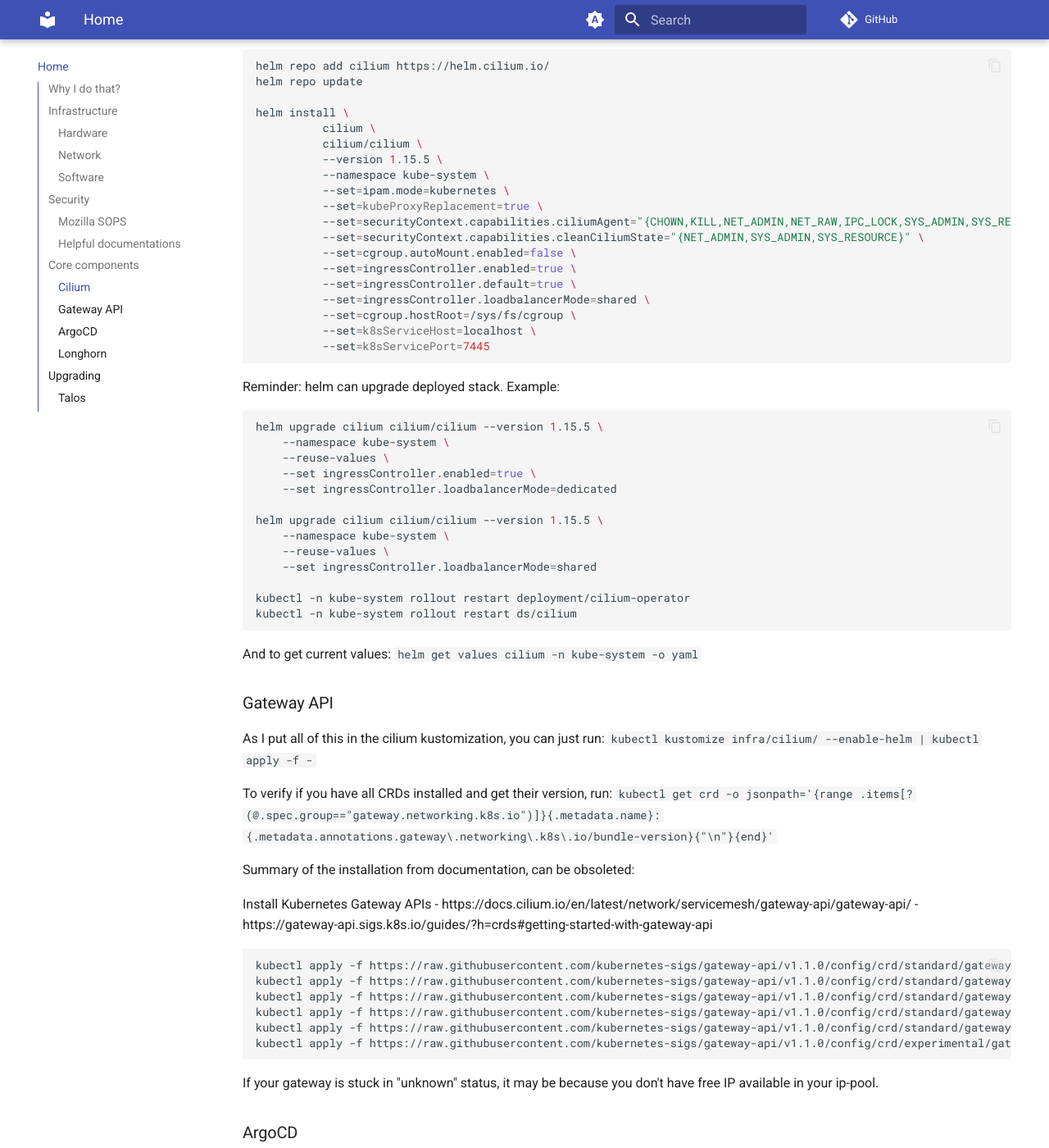
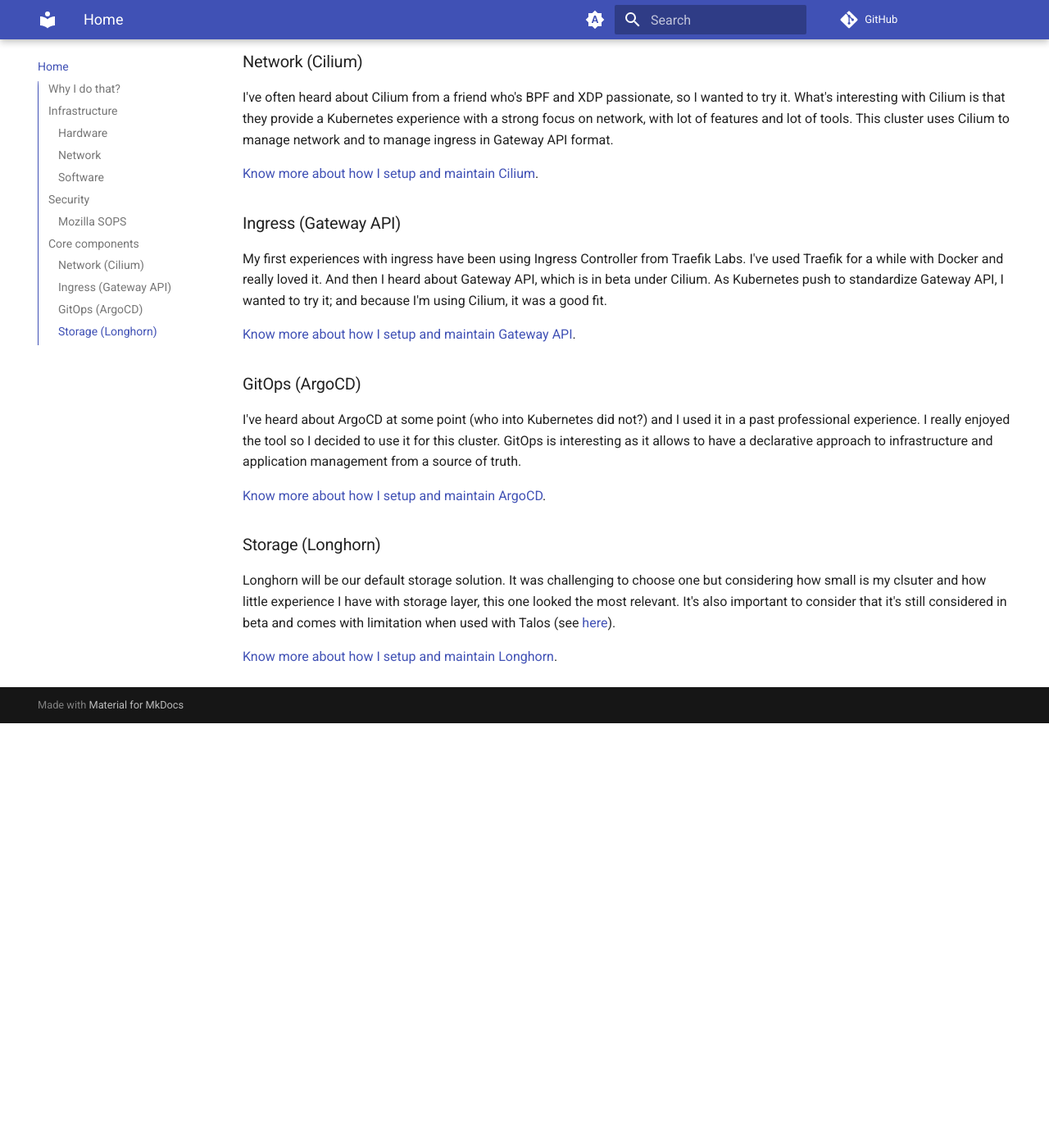
Before and after one commit to o-be-one/kubernetes-at-home, an MkDocs documentation site: the page built from docs/src/index.md, in a window 1280 px wide and 1400 px high, scrolled down 2059 px. Shown: the whole window at 82% size. Built offline with MkDocs 1.6.1 and Material for MkDocs 9.7.7, drawn with Linux system fonts in a browser that asks for light colours; comment, search, counter and statistics services are not loaded; after the commit the page ends 2941 px from its top, so only the background shows below that; some of the changed text lies outside the part shown.

Commit message:
feat(docs): organize doc, start something

````diff
--- a/docs/src/Core components/cilium.md
+++ b/docs/src/Core components/cilium.md
@@ -3,3 +3,46 @@
 ## Prerequisites
 
 - Cilium CLI: check cilium status
+
+## Installation
+
+Following is related to my first experience with Cilium, but since I've made a Kustomization to handle and deploy Cilium, I'll keep it here for future reference.
+
+```bash
+helm repo add cilium https://helm.cilium.io/
+helm repo update
+
+helm install \
+          cilium \
+          cilium/cilium \
+          --version 1.15.5 \
+          --namespace kube-system \
+          --set=ipam.mode=kubernetes \
+          --set=kubeProxyReplacement=true \
+          --set=securityContext.capabilities.ciliumAgent="{CHOWN,KILL,NET_ADMIN,NET_RAW,IPC_LOCK,SYS_ADMIN,SYS_RESOURCE,DAC_OVERRIDE,FOWNER,SETGID,SETUID}" \
+          --set=securityContext.capabilities.cleanCiliumState="{NET_ADMIN,SYS_ADMIN,SYS_RESOURCE}" \
+          --set=cgroup.autoMount.enabled=false \
+          --set=ingressController.enabled=true \
+          --set=ingressController.default=true \
+          --set=ingressController.loadbalancerMode=shared \
+          --set=cgroup.hostRoot=/sys/fs/cgroup \
+          --set=k8sServiceHost=localhost \
+          --set=k8sServicePort=7445
+```
+
+## Upgrade
+
+Reminder: helm can upgrade deployed stack. Example:
+
+```bash
+helm upgrade cilium cilium/cilium --version 1.15.5 \
+    --namespace kube-system \
+    --reuse-values \
+    --set ingressController.loadbalancerMode=shared
+
+kubectl -n kube-system rollout restart deployment/cilium-operator
+kubectl -n kube-system rollout restart ds/cilium
+```
+
+And to get current values:
+`helm get values cilium -n kube-system -o yaml`
--- a/docs/src/Core components/gateway-api.md
+++ b/docs/src/Core components/gateway-api.md
@@ -0,0 +1,24 @@
+# Gateway API
+
+## Installation
+As I put all of this in the cilium kustomization, you can just run:
+`kubectl kustomize infra/cilium/ --enable-helm | kubectl apply -f -`
+
+To verify if you have all CRDs installed and get their version, run:
+`kubectl get crd -o jsonpath='{range .items[?(@.spec.group=="gateway.networking.k8s.io")]}{.metadata.name}: {.metadata.annotations.gateway\.networking\.k8s\.io/bundle-version}{"\n"}{end}'`
+
+Summary of the installation from documentation, can be obsolete:
+
+Install Kubernetes Gateway APIs
+- https://docs.cilium.io/en/latest/network/servicemesh/gateway-api/gateway-api/
+- https://gateway-api.sigs.k8s.io/guides/?h=crds#getting-started-with-gateway-api
+
+```bash
+kubectl apply -f https://raw.githubusercontent.com/kubernetes-sigs/gateway-api/v1.1.0/config/crd/standard/gateway.networking.k8s.io_gatewayclasses.yaml
+kubectl apply -f https://raw.githubusercontent.com/kubernetes-sigs/gateway-api/v1.1.0/config/crd/standard/gateway.networking.k8s.io_gateways.yaml
+kubectl apply -f https://raw.githubusercontent.com/kubernetes-sigs/gateway-api/v1.1.0/config/crd/standard/gateway.networking.k8s.io_httproutes.yaml
+kubectl apply -f https://raw.githubusercontent.com/kubernetes-sigs/gateway-api/v1.1.0/config/crd/standard/gateway.networking.k8s.io_referencegrants.yaml
+kubectl apply -f https://raw.githubusercontent.com/kubernetes-sigs/gateway-api/v1.1.0/config/crd/standard/gateway.networking.k8s.io_grpcroutes.yaml
+kubectl apply -f https://raw.githubusercontent.com/kubernetes-sigs/gateway-api/v1.1.0/config/crd/experimental/gateway.networking.k8s.io_tlsroutes.yaml
+```
+If your gateway is stuck in "unknown" status, it may be because you don't have free IP available in your ip-pool.
--- /dev/null
+++ b/docs/src/Maintenance/upgrading.md
@@ -0,0 +1,22 @@
+# Upgrading
+
+## Talos
+
+Because of Longhorn, it's really important to use images from Talos factory that embeds following kernet extensions:
+- siderolabs/iscsi-tools
+- siderolabs/util-linux-tools
+
+And again, because of Longhorn, it's upgrade needs to have `--preserve` flag to keep data related to persistent volumes or you will need to rebuild them.
+
+References:
+- [Longhorn docs for Talos](https://longhorn.io/docs/1.7.0/advanced-resources/os-distro-specific/talos-linux-support/)
+- [Image factory (preset)](https://factory.talos.dev/?arch=amd64&board=undefined&cmdline-set=true&extensions=-&extensions=siderolabs%2Fiscsi-tools&extensions=siderolabs%2Futil-linux-tools&platform=metal&target=metal)
+
+Example of upgrade command:
+```bash
+talosctl upgrade -n 192.168.200.112 --image factory.talos.dev/installer/613e1592b2da41ae5e265e8789429f22e121aab91cb4deb6bc3c0b6262961245:v1.7.6 --preserve
+```
+
+## Cilium
+
+## Longhorn
--- a/docs/src/index.md
+++ b/docs/src/index.md
@@ -1,15 +1,18 @@
 # Home
 
 !!! warning
-    WORK IN PROGRESS! At this time project itself and documentation are really experimental.
+    **WORK IN PROGRESS!** At this time, even if most components are ready, project itself and documentation are really experimental.
+
+!!! info
+    This project is made to be a half a playground for learning and experimenting with Kubernetes and half a production to enjoy independancy. If you see any error or enhancement opportunity, please open an issue or a pull request so I can fix it or learn from your experience ˆˆ.
 
 ## Why I do that?
 
 I host my own servers since more than 10 years, mostly for non profit organizations and communities. I had to pay monthly fees for non load balanced servers hosted with different providers. I've always been into the topic of self-reliance, and more recently, the topic of self-hosting.
 
-Since few year, high speed internet connection became more and more available and affordable. I started to host my own servers at home and wanted to take advantage of a technology stack built to be resilient and scalable at its core. Overall, with UPS batteries, the only SPOF is the Internet connection. Cost side, lets be honest, it's still more expensive than using a cloud provider at the beginning but I now have more room to host bigger solutions.
+Since few years, high speed internet connection came to be more available and affordable. I started to host my own servers at home and wanted to take advantage of a technology stack built to be resilient and scalable at its core. Overall, with UPS batteries, the only SPOF is the Internet connection. I would not say it's cheaper than paying for hosting, but I have more power to host anything and more room to add servers for hard workloads like AI.
 
-I've opened this project to share my experience and to get feedback from the community, also to help other people to get started with their own Kubernetes cluster at home and on bare metal.
+With my Kubernetes journey, I wanted to be more involved into opensource projects and I really hope this one will help you along your first steps into _Kubernetes at Home_.
 
 ## Infrastructure
 
@@ -24,149 +27,53 @@
 
 - 3 x Control Plane: Trigkey G4 with Intel N100 (4 cores, 4 threads), 16GB DDR4, and 500GB NVMe
 - 2 x Workers: Beelink SER5 with AMD 5560U (6 cores, 12 threads), 16GB DDR4, and 500GB NVMe - I may had a third at some point
-- I'm thinking to add a NAS soon, so I keep backups locally and I can also host a local S3
+- (future) why not a NAS to keep backups and stateless workload data locally as well
 
 ### Network
 
-My Internet connection is 1.5 Gbps down / 900 Mbps up with a dynamic public IP. I also use a VPN solution made to open HTTP access to public ([Tailscale funnel](https://tailscale.com/) / [Cloudflare Argo Tunnel](https://www.cloudflare.com/)) We will see later how I deal with that.
+My Internet connection is 3 Gbps down / 3 Gbps up with a dynamic public IP. So I added a VPN solution made to open HTTP access to public ([Tailscale funnel](https://tailscale.com/) (HTTP(s) only) / [Cloudflare Argo Tunnel](https://www.cloudflare.com/) (HTTP(s) and TCP in beta iirc). We will see later how I deal with that.
 
-I've provisionned a dedicated VLAN on my network for the cluster, with DHCP and LAN DNS managed by Unifi Dream Machine. Folowing are the IPs used:
+I've provisionned a dedicated VLAN for the cluster, with DHCP and LAN DNS managed by the Unifi Dream Machine. Folowing are the IPs used:
 
 - 192.168.200.101 to 192.168.200.103: Control Planes
 - 192.168.200.111 to 192.168.200.112: Workers
 
+In cluster network is entirely managed using Cilium.
+
 ### Software
 
-I've challenged several solutions. I started with Alpine Linux and k3s previous year, then I moved to a solution available on GitHub to automatically [deploy a cluster on Hetzner using Terraform](https://github.com/kube-hetzner/terraform-hcloud-kube-hetzner). The solution for Hetzner was using [MicroOS from SUSE](https://microos.opensuse.org/). When I've looked why they would use MicrOS, I've discovered that some OS are names "Container OS" and started to look more about [Flatcar](https://www.flatcar.org/) and alternatives. And then, a friend told me about another option.
+I've challenged several solutions. My first experience with Kubernetes was with Alpine Linux and k3s, then I moved to a solution available on GitHub to automatically [deploy a cluster on Hetzner using Terraform](https://github.com/kube-hetzner/terraform-hcloud-kube-hetzner). The solution for Hetzner was using [MicroOS from SUSE](https://microos.opensuse.org/). When I've looked why they would use MicrOS, I've discovered that some OS are surnamed "Container OS" and started to dig into [Flatcar](https://www.flatcar.org/) and alternatives. Then, a friend told me about another option...
 
-I now use [Talos OS](https://www.talos.dev/). Talos is one of the most impressive OS for Kubernetes, described as "Kubernetes OS". Talos expose an API that provides similar experience to Kubernetes where you control it using an API. SSH is not available on this OS, instead you configure it using their tool named talosctl. Talos CLI will also helps you to generate config files that can be used in cloud-init or that can be applied using talosctl command directly.
-
-
-
-
-
-
+And that's how I ended up with [Talos OS](https://www.talos.dev/). Talos is one of the most impressive OS for Kubernetes, described as "Kubernetes OS". Talos expose an API that provides similar experience to Kubernetes where you control it using an API. SSH is not installed on it, instead you configure the system using their cli named talosctl. Talos CLI will also helps you to generate config files that can be used in cloud-init or that can be pushed to an idling system waiting for orders.
 
 ## Security
 
 ### Mozilla SOPS
 
-Every sensitive information are encrypted using Mozilla SOPS with age.
-
-### Helpful documentations
-
-[KSOPS 4.3.1](https://github.com/viaduct-ai/kustomize-sops/tree/v4.3.1)
+Every sensitive information are encrypted using [Mozilla SOPS](https://github.com/getsops/sops) with age plus [KSOPS](https://github.com/viaduct-ai/kustomize-sops) to handle those secrets from the Kubernetes cluster.
 
 ## Core components
 
-### Cilium
+### Network (Cilium)
 
-Following is related to my first experience with Cilium, but since I've made a Kustomization to handle and deploy Cilium, I'll keep it here for future reference.
+I've often heard about Cilium from a friend who's BPF and XDP passionate, so I wanted to try it. What's interesting with Cilium is that they provide a Kubernetes experience with a strong focus on network, with lot of features and lot of tools. This cluster uses Cilium to manage network and to manage ingress in Gateway API format.
 
-```bash
-helm repo add cilium https://helm.cilium.io/
-helm repo update
+[Know more about how I setup and maintain Cilium](Core%20components/cilium/).
 
-helm install \
-          cilium \
-          cilium/cilium \
-          --version 1.15.5 \
-          --namespace kube-system \
-          --set=ipam.mode=kubernetes \
-          --set=kubeProxyReplacement=true \
-          --set=securityContext.capabilities.ciliumAgent="{CHOWN,KILL,NET_ADMIN,NET_RAW,IPC_LOCK,SYS_ADMIN,SYS_RESOURCE,DAC_OVERRIDE,FOWNER,SETGID,SETUID}" \
-          --set=securityContext.capabilities.cleanCiliumState="{NET_ADMIN,SYS_ADMIN,SYS_RESOURCE}" \
-          --set=cgroup.autoMount.enabled=false \
-          --set=ingressController.enabled=true \
-          --set=ingressController.default=true \
-          --set=ingressController.loadbalancerMode=shared \
-          --set=cgroup.hostRoot=/sys/fs/cgroup \
-          --set=k8sServiceHost=localhost \
-          --set=k8sServicePort=7445
-```
+### Ingress (Gateway API)
 
-Reminder: helm can upgrade deployed stack. Example:
+My first experiences with ingress have been using Ingress Controller from Traefik Labs. I've used Traefik for a while with Docker and really loved it. And then I heard about Gateway API, which is in beta under Cilium. As Kubernetes push to standardize Gateway API, I wanted to try it; and because I'm using Cilium, it was a good fit.
 
-```bash
-helm upgrade cilium cilium/cilium --version 1.15.5 \
-    --namespace kube-system \
-    --reuse-values \
-    --set ingressController.enabled=true \
-    --set ingressController.loadbalancerMode=dedicated
+[Know more about how I setup and maintain Gateway API](Core%20components/gateway-api.md).
 
-helm upgrade cilium cilium/cilium --version 1.15.5 \
-    --namespace kube-system \
-    --reuse-values \
-    --set ingressController.loadbalancerMode=shared
+### GitOps (ArgoCD)
 
-kubectl -n kube-system rollout restart deployment/cilium-operator
-kubectl -n kube-system rollout restart ds/cilium
-```
+I've heard about ArgoCD at some point (who into Kubernetes did not?) and I used it in a past professional experience. I really enjoyed the tool so I decided to use it for this cluster. GitOps is interesting as it allows to have a declarative approach to infrastructure and application management from a source of truth.
 
-And to get current values:
-`helm get values cilium -n kube-system -o yaml`
+[Know more about how I setup and maintain ArgoCD](Core%20components/argocd.md).
 
-### Gateway API
+### Storage (Longhorn)
 
-As I put all of this in the cilium kustomization, you can just run:
-`kubectl kustomize infra/cilium/ --enable-helm | kubectl apply -f -`
+Longhorn will be our default storage solution. It was challenging to choose one but considering how small is my clsuter and how little experience I have with storage layer, this one looked the most relevant. It's also important to consider that it's still considered in beta and comes with limitation when used with Talos (see [here](https://longhorn.io/docs/1.7.0/advanced-resources/os-distro-specific/talos-linux-support/)).
 
-To verify if you have all CRDs installed and get their version, run:
-`kubectl get crd -o jsonpath='{range .items[?(@.spec.group=="gateway.networking.k8s.io")]}{.metadata.name}: {.metadata.annotations.gateway\.networking\.k8s\.io/bundle-version}{"\n"}{end}'`
-
-Summary of the installation from documentation, can be obsoleted:
-
-Install Kubernetes Gateway APIs
-- https://docs.cilium.io/en/latest/network/servicemesh/gateway-api/gateway-api/
-- https://gateway-api.sigs.k8s.io/guides/?h=crds#getting-started-with-gateway-api
-
-```bash
-kubectl apply -f https://raw.githubusercontent.com/kubernetes-sigs/gateway-api/v1.1.0/config/crd/standard/gateway.networking.k8s.io_gatewayclasses.yaml
-kubectl apply -f https://raw.githubusercontent.com/kubernetes-sigs/gateway-api/v1.1.0/config/crd/standard/gateway.networking.k8s.io_gateways.yaml
-kubectl apply -f https://raw.githubusercontent.com/kubernetes-sigs/gateway-api/v1.1.0/config/crd/standard/gateway.networking.k8s.io_httproutes.yaml
-kubectl apply -f https://raw.githubusercontent.com/kubernetes-sigs/gateway-api/v1.1.0/config/crd/standard/gateway.networking.k8s.io_referencegrants.yaml
-kubectl apply -f https://raw.githubusercontent.com/kubernetes-sigs/gateway-api/v1.1.0/config/crd/standard/gateway.networking.k8s.io_grpcroutes.yaml
-kubectl apply -f https://raw.githubusercontent.com/kubernetes-sigs/gateway-api/v1.1.0/config/crd/experimental/gateway.networking.k8s.io_tlsroutes.yaml
-```
-If your gateway is stuck in "unknown" status, it may be because you don't have free IP available in your ip-pool.
-
-### ArgoCD
-
-Reach ArgoCD using kubectl proxy feature:
-`kubectl port-forward svc/argocd-server -n argocd 8080:443`
-
-To push your sops private key, use:
-```bash
-cat <your_key_file> | kubectl create secret generic sops-age --namespace=argocd \
---from-file=key.txt=/dev/stdin
-```
-
-### Longhorn
-
-Longhorn will be our default storage solution. It was challenging to choose one but considering how small is my clsuter and how little experience I have with storage layer, this one looked the most relevant. It's also important to consider that it's still considered in beta and it comes with limitation when using with Talos (see [here](https://longhorn.io/docs/1.7.0/advanced-resources/os-distro-specific/talos-linux-support/)).
-
-For Longhorn to work, we need to ensure that:
-- kernel extensions are loaded on Talos nodes (see [Image factory (preset)](https://factory.talos.dev/?arch=amd64&board=undefined&cmdline-set=true&extensions=-&extensions=siderolabs%2Fiscsi-tools&extensions=siderolabs%2Futil-linux-tools&platform=metal&target=metal))
-- we mount /var/lib/longhorn on each node
-- we use `--preserve` flag when upgrading Talos nodes to keep data related to persistent volumes
-
-For all installation information, see [Longhorn docs](https://longhorn.io/docs/1.7.0/deploy/install/install-with-helm/).
-
-## Upgrading
-
-### Talos
-
-Because of Longhorn, it's really important to use images from Talos factory that embeds following kernet extensions:
-- siderolabs/iscsi-tools
-- siderolabs/util-linux-tools
-
-And again, because of Longhorn, it's upgrade needs to have `--preserve` flag to keep data related to persistent volumes or you will need to rebuild them.
-
-References:
-- [Longhorn docs for Talos](https://longhorn.io/docs/1.7.0/advanced-resources/os-distro-specific/talos-linux-support/)
-- [Image factory (preset)](https://factory.talos.dev/?arch=amd64&board=undefined&cmdline-set=true&extensions=-&extensions=siderolabs%2Fiscsi-tools&extensions=siderolabs%2Futil-linux-tools&platform=metal&target=metal)
-
-Example of upgrade command:
-```bash
-talosctl upgrade -n 192.168.200.112 --image factory.talos.dev/installer/613e1592b2da41ae5e265e8789429f22e121aab91cb4deb6bc3c0b6262961245:v1.7.6 --preserve
-```
+[Know more about how I setup and maintain Longhorn](Core%20components/longhorn.md).
````
Also changed, not shown: docs/src/Core components/argocd.md (added, +12 -0 lines), docs/src/Core components/longhorn.md (added, +12 -0 lines), docs/src/Infrastructure/installation.md (+5 -0 lines), docs/src/Maintenance/troubleshooting.md (added), docs/src/Security/observability.md (added).
